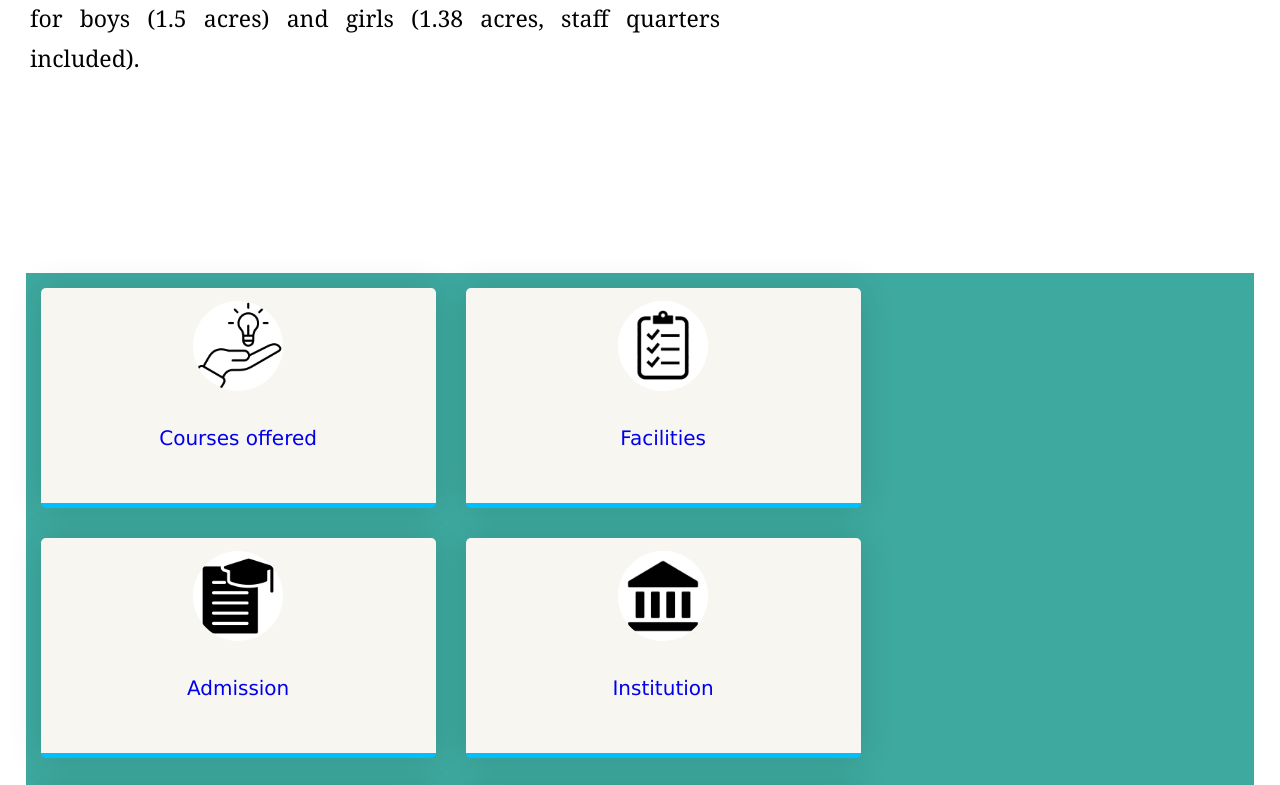
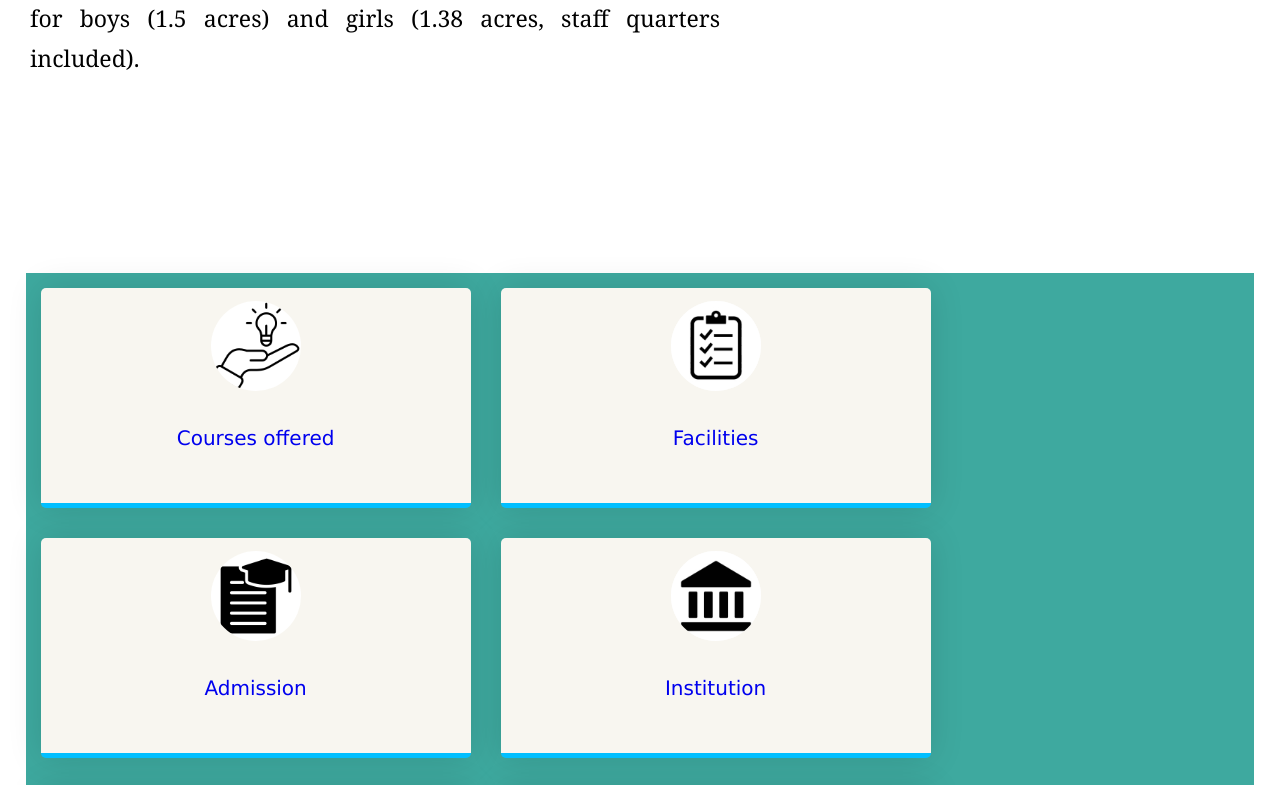
Before and after one commit to MinorProject0/Minor-Project, a plain HTML site: page index.html in a window 1280 px wide. Shown: the part 1294-2079 px from the top of the page. Drawn offline with Linux system fonts and the light colour scheme.

Commit message:
Add files via upload

```diff
--- a/style.css
+++ b/style.css
@@ -386,7 +386,7 @@ body {
 
 .container .box {
   position: relative;
-  width: calc(425px - 30px);
+  width: calc(460px - 30px);
   height: calc(250px - 30px);
   background: #f8f6f0;
   float: left;
```
